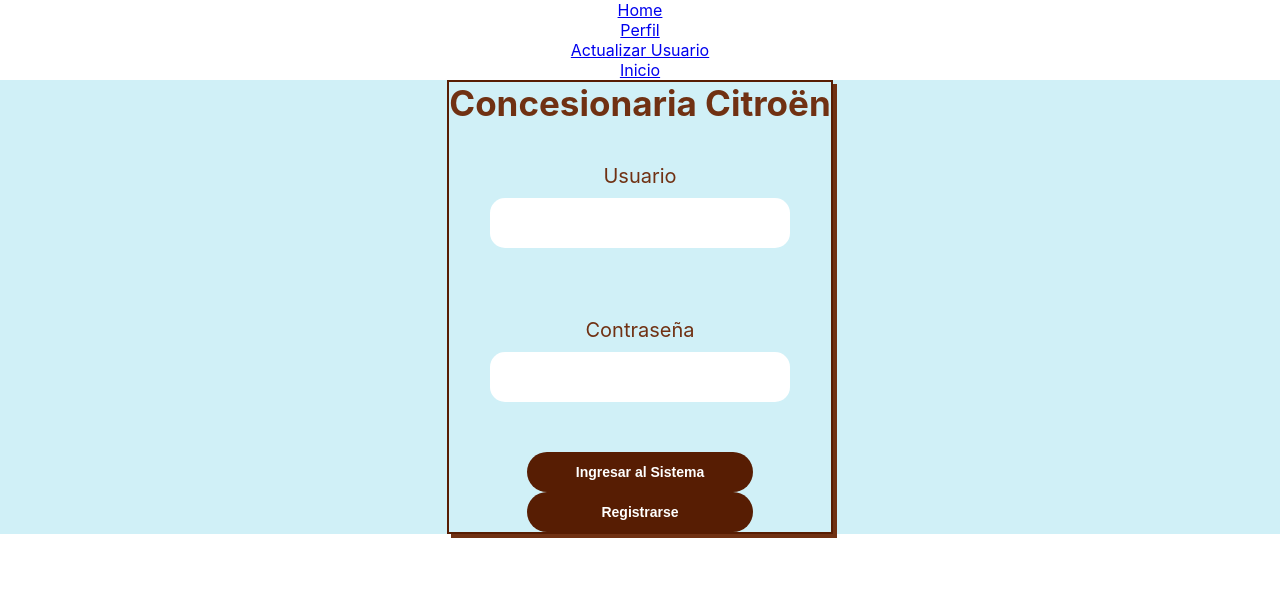
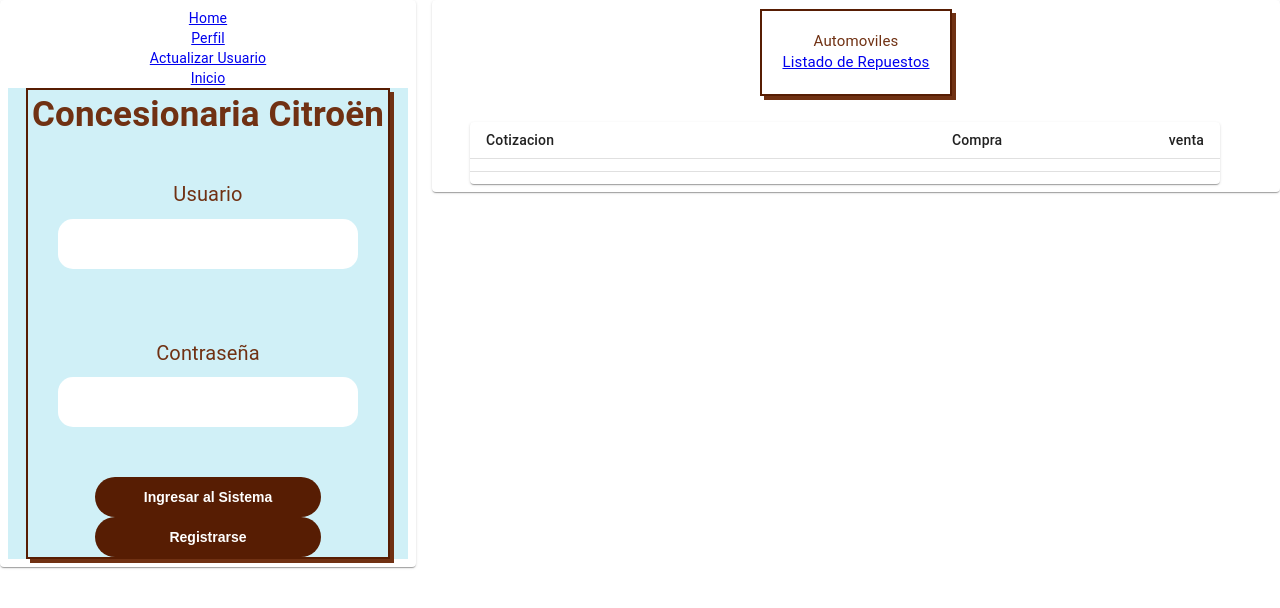
Before and after one commit to bibianabossio/concesionaria, a React (Create React App) app: page / in a window 1280 px wide. Shown: the top 608 px of the page. Built offline with nearby package versions, Linux system fonts and the light colour scheme; no server answers.

Commit message:
se comienza a estructurar la interfaz

```diff
--- a/src/App.js
+++ b/src/App.js
@@ -1,40 +1,18 @@
 import React from "react";
 import { BrowserRouter as Router, Route, Link } from "react-router-dom";
-import "./App.css";
+//import "./App.css";
 import Login from "./components/Login/Login";
 import Contrasenia from "./components/Contrasenia/Contrasenia";
 import Menu from "./components/Menu/Menu";
 import CrearRepuesto from "./components/CrearRepuesto/CrearRepuesto";
 import Registrarse from "./components/Registrarse/Registrarse";
 import Perfil from "./components/Perfil/Perfil";
+import Main from './components/Main/Main'
 
 function App() {
   return (
     <div className="App">
-      <Router>
-        <Link to="/">Home</Link> <br />
-        <Link to="/registrarse"></Link>
-        <Link to="/perfil">Perfil</Link> <br />
-        <Link to="/contraseña">Actualizar Usuario</Link> <br />
-        <Link to="/menu">Inicio</Link> <br />
-        <Link to="/crearrepuesto"></Link>
-        <Route
-          exact
-          path="/"
-          render={() => {
-            return (
-              <div>
-                <Login />
-              </div>
-            );
-          }}
-        ></Route>
-        <Route path="/registrarse" component={Registrarse} />
-        <Route path="/contraseña" component={Contrasenia} />
-        <Route path="/perfil" component={Perfil} />
-        <Route path="/menu" component={Menu} />
-        <Route path="/crearrepuesto" component={CrearRepuesto} />
-      </Router>
+      <Main/>
     </div>
   );
 }
--- /dev/null
+++ b/src/components/BarraNavegacion/BarraNavegacion.jsx
@@ -0,0 +1,43 @@
+import React from "react";
+import { BrowserRouter as Router, Route, Link } from "react-router-dom";
+//import "./App.css";
+import Login from "../Login/Login";
+import Contrasenia from "../Contrasenia/Contrasenia";
+import Menu from "../Menu/Menu";
+import CrearRepuesto from "../CrearRepuesto/CrearRepuesto";
+import Registrarse from "../Registrarse/Registrarse";
+import Perfil from "../Perfil/Perfil";
+
+const BarraNavegacion =()=>{
+
+
+    return (
+        <>
+        <Router>
+        <Link to="/">Home</Link> <br />
+        <Link to="/registrarse"></Link>
+        <Link to="/perfil">Perfil</Link> <br />
+        <Link to="/contraseña">Actualizar Usuario</Link> <br />
+        <Link to="/menu">Inicio</Link> <br />
+        <Link to="/crearrepuesto"></Link>
+        <Route
+          exact
+          path="/"
+          render={() => {
+            return (
+              <div>
+                <Login />
+              </div>
+            );
+          }}
+        ></Route>
+        <Route path="/registrarse" component={Registrarse} />
+        <Route path="/contraseña" component={Contrasenia} />
+        <Route path="/perfil" component={Perfil} />
+        <Route path="/menu" component={Menu} />
+        <Route path="/crearrepuesto" component={CrearRepuesto} />
+      </Router>
+      </>
+    )
+}
+export default BarraNavegacion
--- /dev/null
+++ b/src/components/Main/Main.jsx
@@ -0,0 +1,32 @@
+import * as React from 'react';
+
+import { styled } from "@mui/material/styles";
+import Box from "@mui/material/Box";
+import Paper from "@mui/material/Paper";
+import Grid from "@mui/material/Grid";
+import Menu from "../Menu/Menu";
+import BarraNavegacion from '../BarraNavegacion/BarraNavegacion';
+
+const Main = () => {
+  const Item = styled(Paper)(({ theme }) => ({
+    ...theme.typography.body2,
+    padding: theme.spacing(1),
+    textAlign: 'center',
+    color: theme.palette.text.secondary,
+  }));
+  return (
+    <>
+
+      <Grid container spacing={2}>
+
+        <Grid item xs={6} md={4}>
+          <Item><BarraNavegacion/></Item>
+        </Grid>
+        <Grid item xs={6} md={8}>
+          <Item><Menu/></Item>
+        </Grid>
+      </Grid>
+    </>
+  );
+};
+export default Main
```
